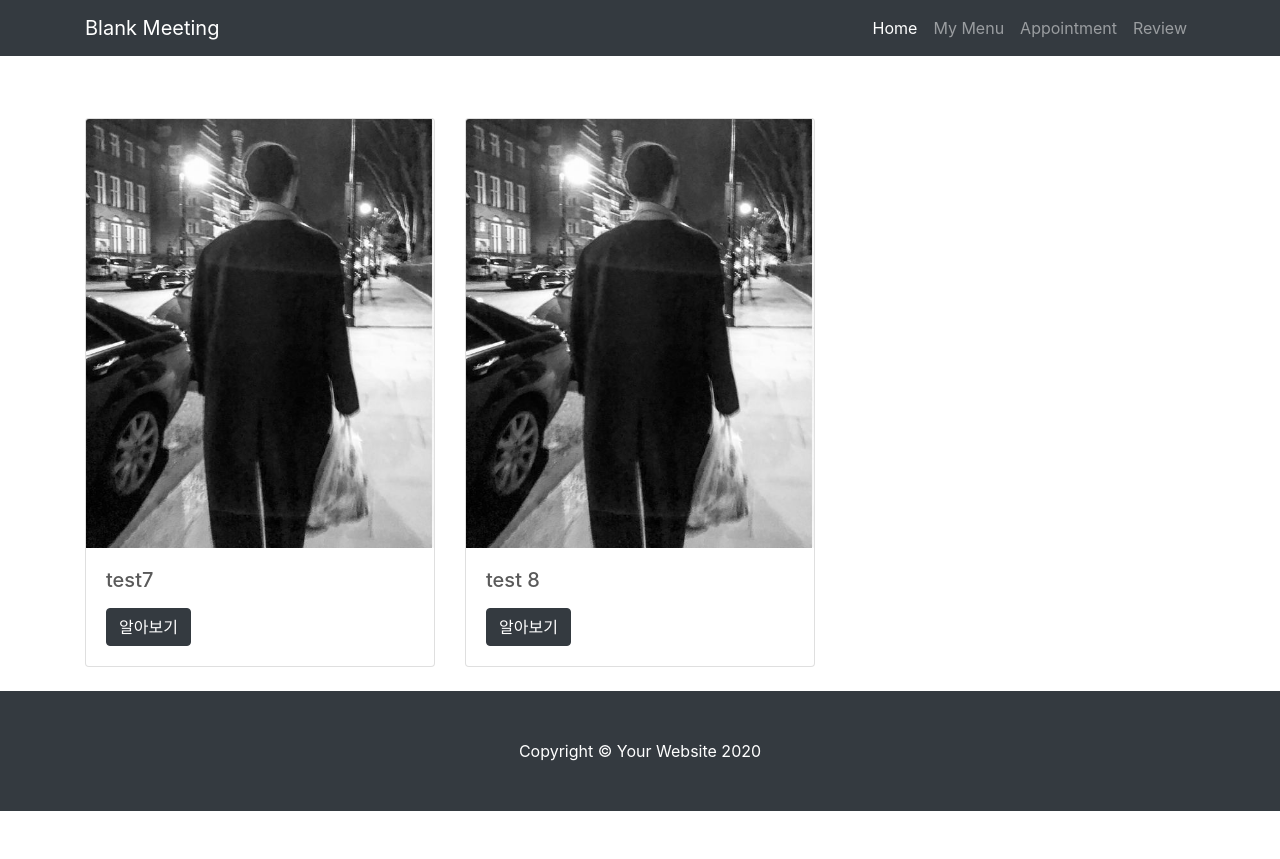
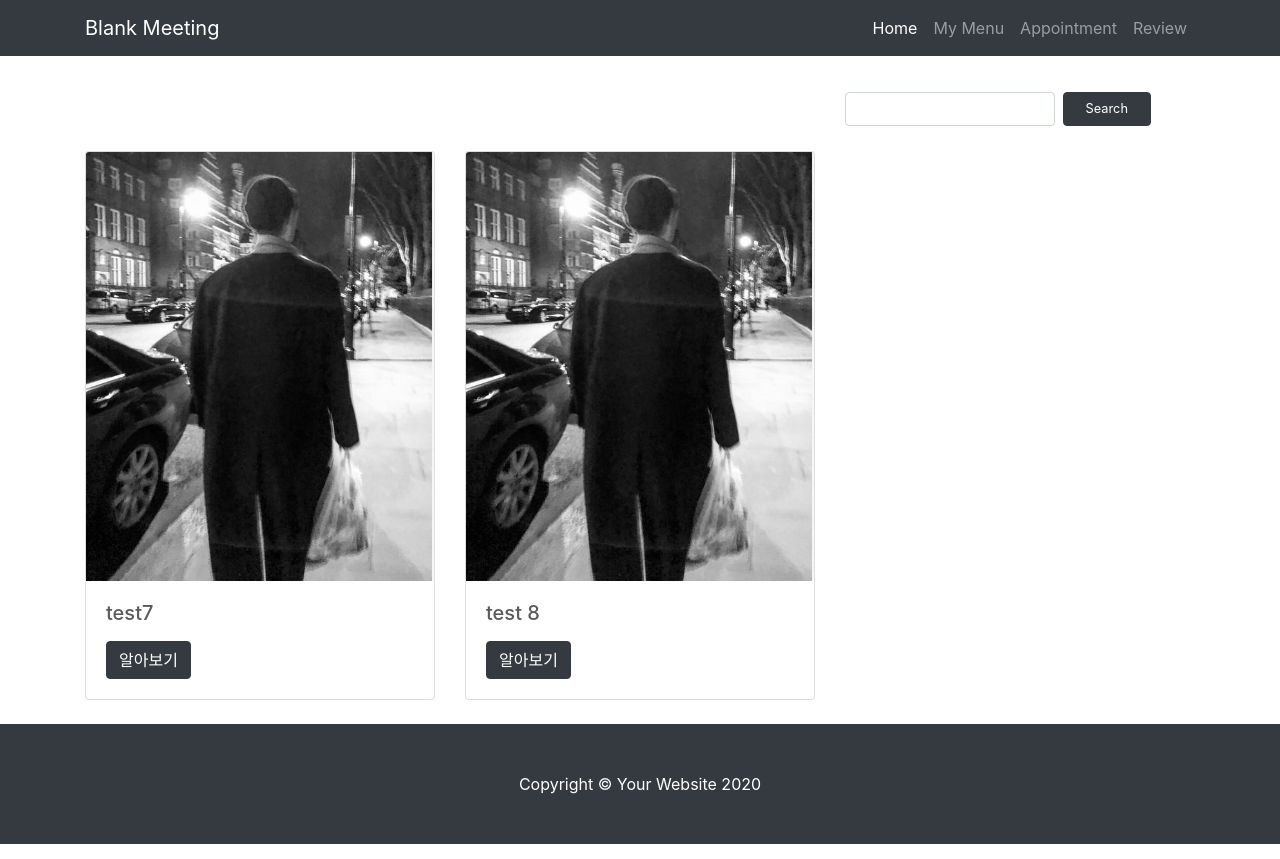
Before and after one commit to gyounghan/Web, a Django app: page /appointment/post/search in a window 1280 px wide. Run offline with Django 3.2, Linux system fonts and the light colour scheme; data comes from the database, SQL or seed files in the repository; some libraries are stand-ins or nearby versions.

Commit message:
appointment 검색 form 추가

```diff
--- a/blank_meeting/appointment/templates/index.html
+++ b/blank_meeting/appointment/templates/index.html
@@ -67,6 +67,7 @@
                             </li>
                             <li class="nav-item">
                                 <a class="nav-link" href="{% url 'home' %}">Appointment</a>
+                                <span class="sr-only">(current)</span></a>
                         </li>
                         <li class="nav-item">
                             <a class="nav-link" href="#">Review</a>
@@ -82,14 +83,32 @@
     <!-- Wrap the rest of the page in another container to center all the content.
     -->
 
-        <div style="width:auto;height:70px;">
-
+    <div class="container" style="padding-bottom:2%">
+        <div class="row" style="position:relative;padding-top:4%;">
+            <div class="col-md-8"></div>
+            <div class="col-md-4">
+                <form
+                    class="form-inline mt-2 mt-md-0"
+                    action="{% url 'SearchFormView' %}"
+                    method="post">
+                    {% csrf_token %}
+                    <input
+                        class="form-control mr-sm-2"
+                        type="text"
+                        placeholder="Search"
+                        aria-label="Search"
+                        name="q"
+                        value="{{q}}"
+                        style="width:60%;font-size: 1vw;">
+                    <button type="submit" class="btn btn-dark" style="width:25%;font-size: 1vw;">Search</button>
+                </form>
                 <!-- Three columns of text below the carousel -->
 
                 <!-- START THE FEATURETTES -->
-
             </div>
-        <div class="container">
+        </div>
+    </div>
+    <div class="container" >
         {% if not blogs %}
 
             <h1>검색 결과가 없습니다</h1>
@@ -102,6 +121,7 @@
                         <div class="card">
                             <img class="card-img-top" src="{% static 'img/men.jpg' %}">
                             <div class="card-body">
+
                                 <h5 clas="card-title">{{ blog.title }}</h1>
                                 <p class="card-test">{{ blog.pub_date | date:"Y-m-d" }}</p>
                                 <button
@@ -123,7 +143,7 @@
 </div>
 <!-- FOOTER -->
 
-    <footer class="py-5 bg-dark">
+<footer class="py-5 bg-dark" style="position: absolute; width: 100%;">
     <div class="container">
         <p class="m-0 text-center text-white">Copyright &copy; Your Website 2020</p>
     </div>
```
Lines whose indentation alone changed are shown as unchanged.
